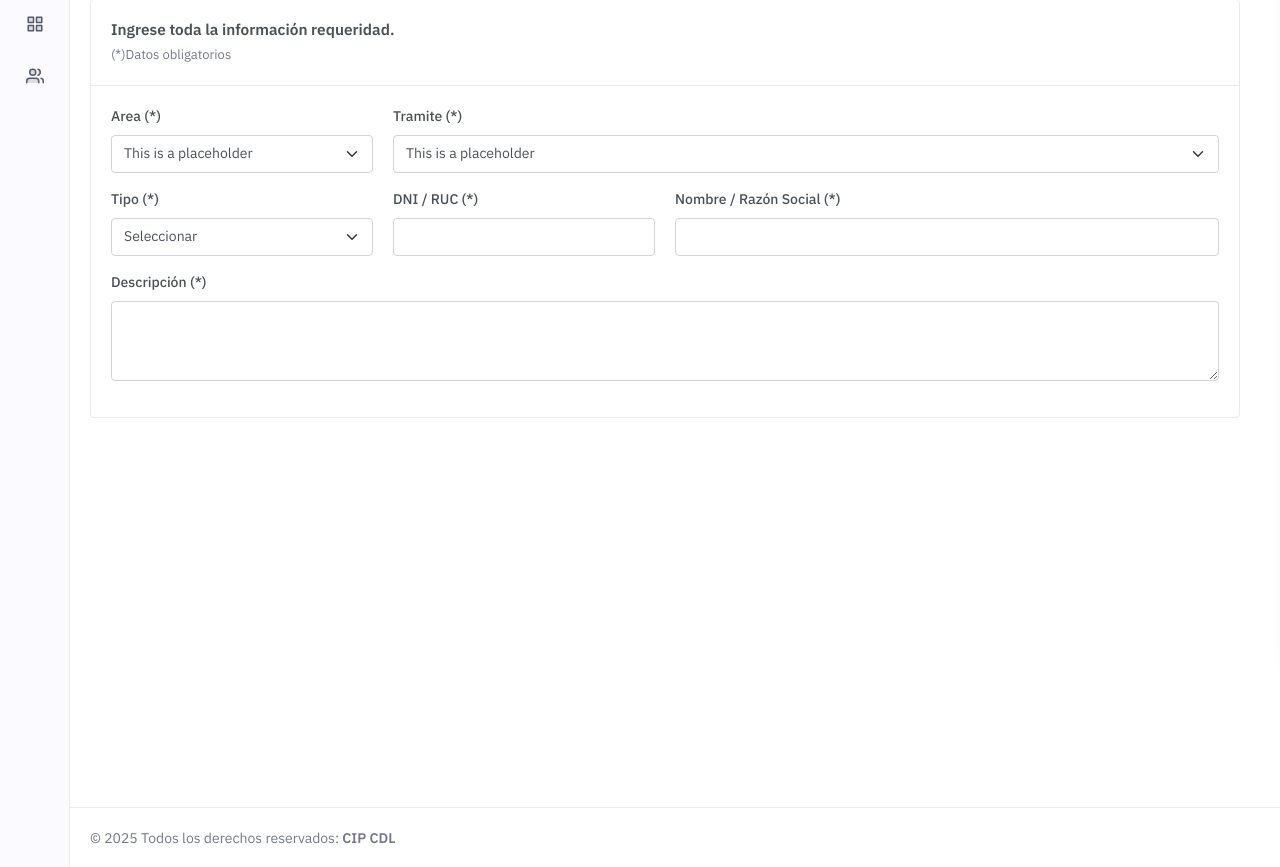
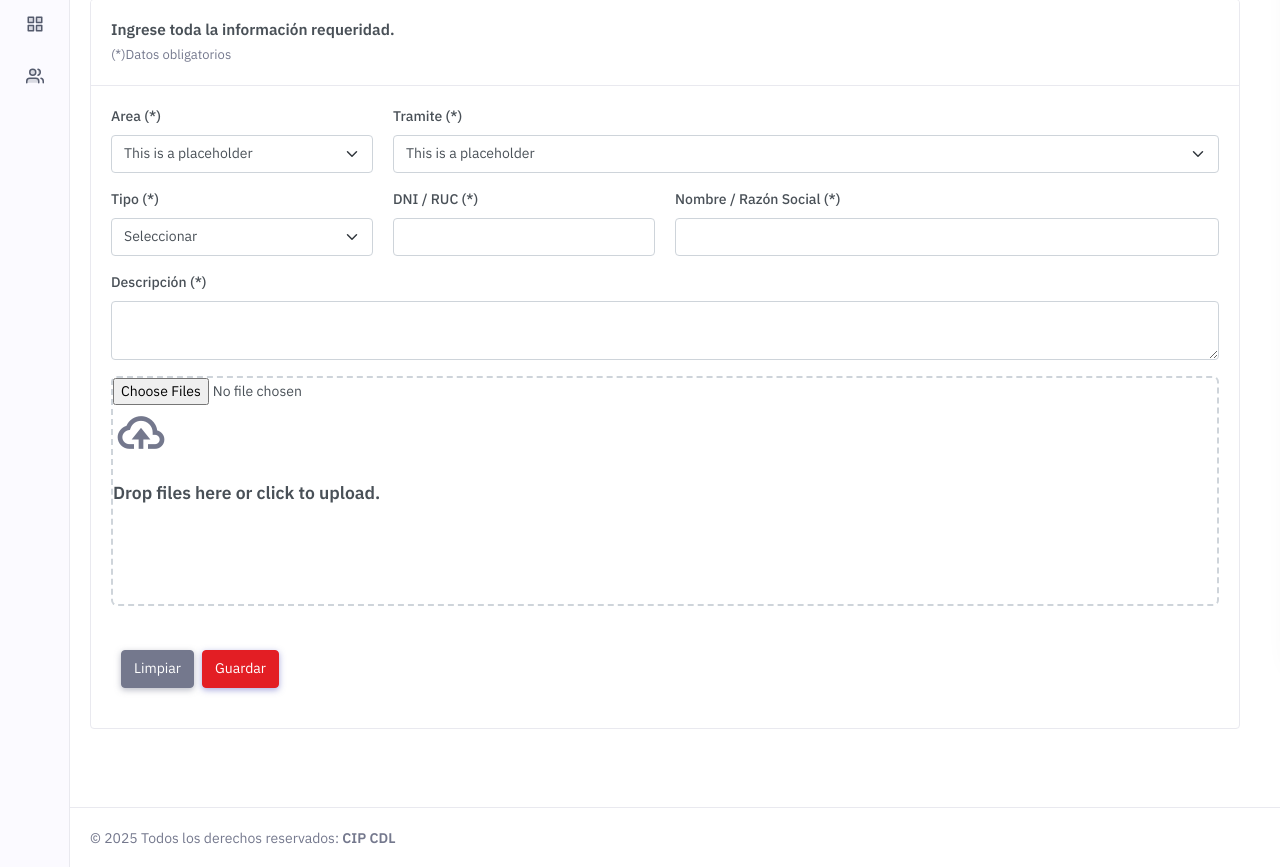
Before and after one commit to carlosefrain123/Tesis-Mesa-de-Partes-CIP, a PHP site: page /tesis/view/NuevoTramite/index.php in a window 1280 px wide. Shown: the part 133-1000 px from the top of the page. Run offline with PHP 8.4, Linux system fonts and the light colour scheme; a user stored in the database is signed in; some libraries are stand-ins or nearby versions.

Commit message:
Se agrega el dropzone js

```diff
--- a/view/NuevoTramite/index.php
+++ b/view/NuevoTramite/index.php
@@ -101,7 +101,27 @@ if (isset($_SESSION["user_id"])) {
                                                 <div class="col-lg-12">
                                                     <div class="mb-3">
                                                         <label for="form-label" class="form-label">Descripción (*)</label>
-                                                        <textarea class="form-control" type="text" rows="3" value="" id="example-text-input"></textarea>
+                                                        <textarea class="form-control" type="text" rows="2" value="" id="example-text-input"></textarea>
+                                                    </div>
+                                                </div>
+                                                <div class="col-lg-12">
+                                                    <form action="#" class="dropzone">
+                                                        <div class="fallback">
+                                                            <input name="file" type="file" multiple="multiple">
+                                                        </div>
+                                                        <div class="dz-message needsclick">
+                                                            <div class="mb-3">
+                                                                <i class="display-4 text-muted bx bx-cloud-upload"></i>
+                                                            </div>
+
+                                                            <h5>Drop files here or click to upload.</h5>
+                                                        </div>
+                                                    </form>
+                                                </div>
+                                                <div class="card-body">
+                                                    <div class="d-flex flex-wrap gap-2 mt-4">
+                                                        <button type="button" class="btn btn-secondary waves-effect waves-light">Limpiar</button>
+                                                        <button type="button" class="btn btn-primary waves-effect waves-light">Guardar</button>
                                                     </div>
                                                 </div>
                                             </div>
--- a/view/html/head.php
+++ b/view/html/head.php
@@ -2,6 +2,8 @@
 <meta name="viewport" content="width=device-width, initial-scale=1.0">
 <meta content="Premium Multipurpose Admin & Dashboard Template" name="description">
 <meta content="Themesbrand" name="author">
+<!-- dropzone css -->
+<link rel="stylesheet" href="https://unpkg.com/dropzone@5/dist/min/dropzone.min.css" type="text/css" />
 <!-- choices css -->
 <link href="../../assets/css/choices.min.css" rel="stylesheet" type="text/css">
 <!-- preloader css -->
--- a/view/html/js.php
+++ b/view/html/js.php
@@ -12,4 +12,6 @@
 
 <!-- <script src="https://cdn.jsdelivr.net/npm/select2@4.1.0-rc.0/dist/js/select2.min.js"></script>
  -->
+<!-- dropzone js -->
+<script src="https://unpkg.com/dropzone@5/dist/min/dropzone.min.js"></script>
 <script src="../../assets/js/app.js"></script>
```
